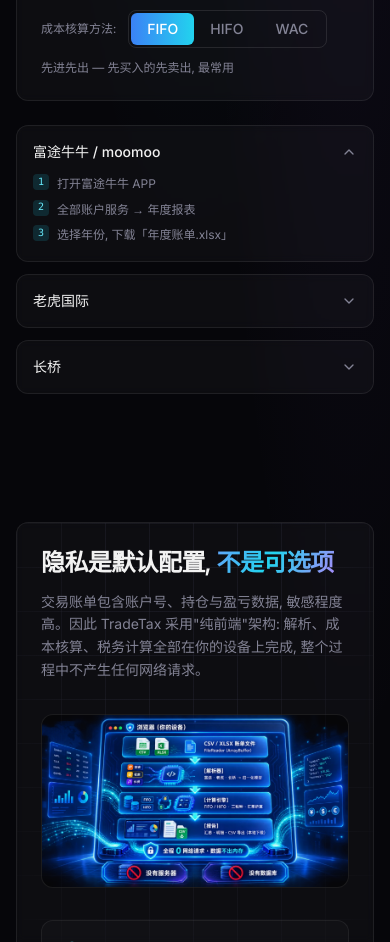
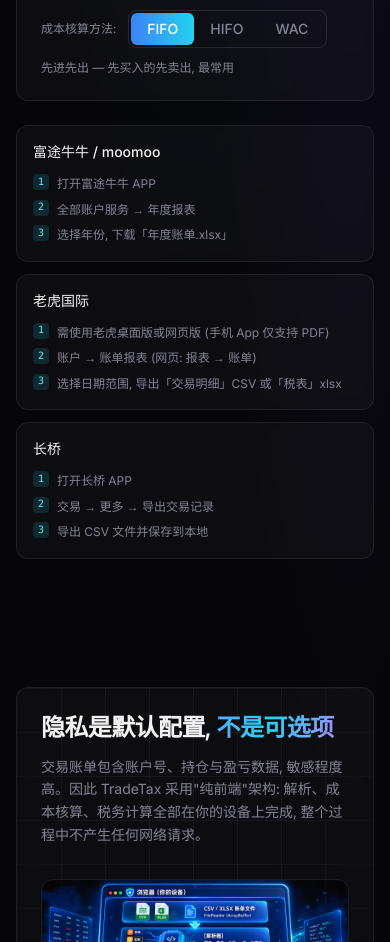
Before and after one commit to hunterzhang86/tradetax, a Next.js app: page / in a window 390 px wide. Shown: the part 1220-2162 px from the top of the page. Built offline with nearby package versions, Linux system fonts and the light colour scheme.

Commit message:
feat: always show broker export guides; Tiger requires desktop/web client (mobile is PDF-only)

```diff
--- a/components/UploadSection.tsx
+++ b/components/UploadSection.tsx
@@ -3,7 +3,6 @@
 import { useCallback, useRef, useState } from "react";
 import {
   AlertTriangle,
-  ChevronDown,
   FileSpreadsheet,
   RefreshCw,
   Trash2,
@@ -23,9 +22,9 @@ const BROKER_GUIDES = [
     id: "tiger",
     name: "老虎国际",
     steps: [
-      "打开老虎国际 App 或网页平台",
-      "持仓 → 更多 → 账单报表 (网页: 报表 → 账单)",
-      "选择日期范围: 交易明细 CSV 或「税表」xlsx",
+      "需使用老虎桌面版或网页版 (手机 App 仅支持 PDF)",
+      "账户 → 账单报表 (网页: 报表 → 账单)",
+      "选择日期范围, 导出「交易明细」CSV 或「税表」xlsx",
     ],
   },
   {
@@ -54,7 +53,6 @@ export function UploadSection({
 }) {
   const inputRef = useRef<HTMLInputElement>(null);
   const [dragging, setDragging] = useState(false);
-  const [openGuide, setOpenGuide] = useState<string | null>("futu");
 
   const handleDrop = useCallback(
     (e: React.DragEvent) => {
@@ -204,16 +202,7 @@ export function UploadSection({
       <div className="mt-6 grid gap-3 md:grid-cols-3">
         {BROKER_GUIDES.map((b) => (
           <div key={b.id} className="glass-card p-4">
-            <button
-              onClick={() => setOpenGuide(openGuide === b.id ? null : b.id)}
-              className="flex w-full items-center justify-between text-sm font-medium"
-            >
-              {b.name}
-              <ChevronDown
-                className={cn("h-4 w-4 text-muted-foreground transition", openGuide === b.id && "rotate-180")}
-              />
-            </button>
-            {openGuide === b.id && (
+            <p className="text-sm font-medium">{b.name}</p>
             <ol className="mt-3 space-y-1.5">
               {b.steps.map((step, i) => (
                 <li key={i} className="flex gap-2 text-xs leading-relaxed text-muted-foreground">
@@ -224,7 +213,6 @@ export function UploadSection({
                 </li>
               ))}
             </ol>
-            )}
           </div>
         ))}
       </div>
```
Lines whose indentation alone changed are shown as unchanged.
